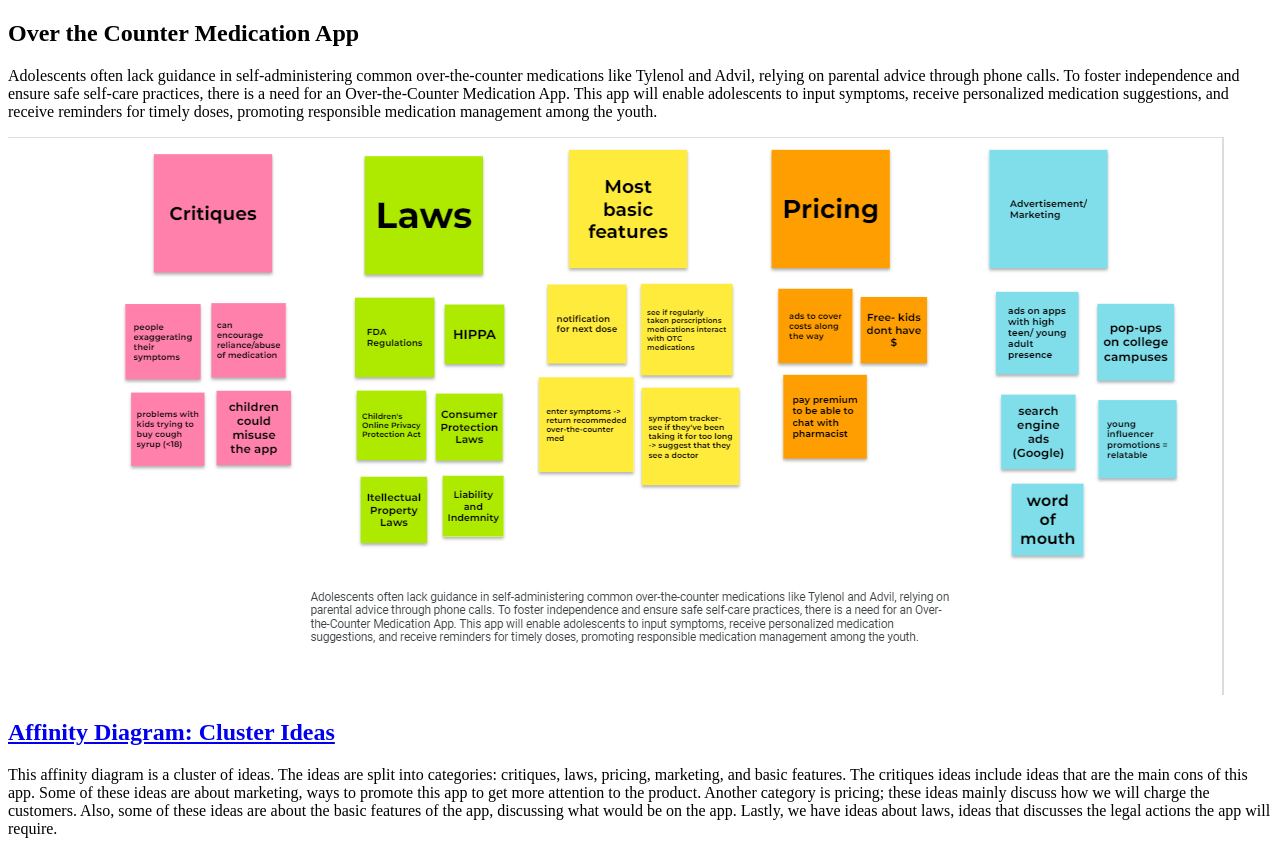
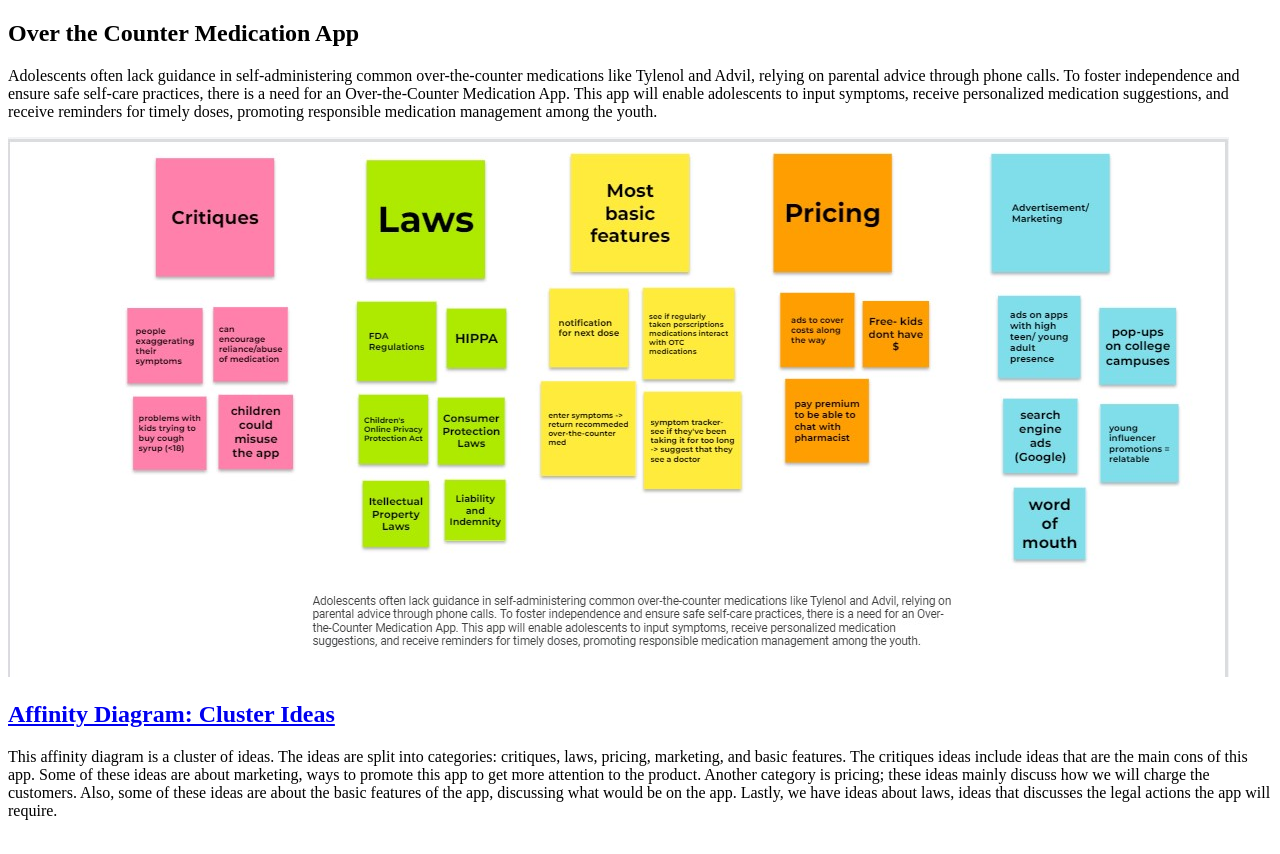
Before and after one commit to tredaman5/tredaman5.github.io, a plain HTML site: page index.html in a window 1280 px wide. Shown: the part 600-1454 px from the top of the page. Drawn offline with Linux system fonts and the light colour scheme.

Commit message:
Update index.html

```diff
--- a/index.html
+++ b/index.html
@@ -15,7 +15,7 @@ Adolescents often lack guidance in self-administering common over-the-counter me
     </section>
   </section>
   <section class="assign">
-    <img src="images/affinity--diagram.jpg.png"/>
+    <img src="images/affinitydiagram.jpg"/>
     <section class="assign-det">
       <a href="files/CSCE 190.pdf"><h2>Affinity Diagram: Cluster Ideas</h2></a>
         <p>
```
